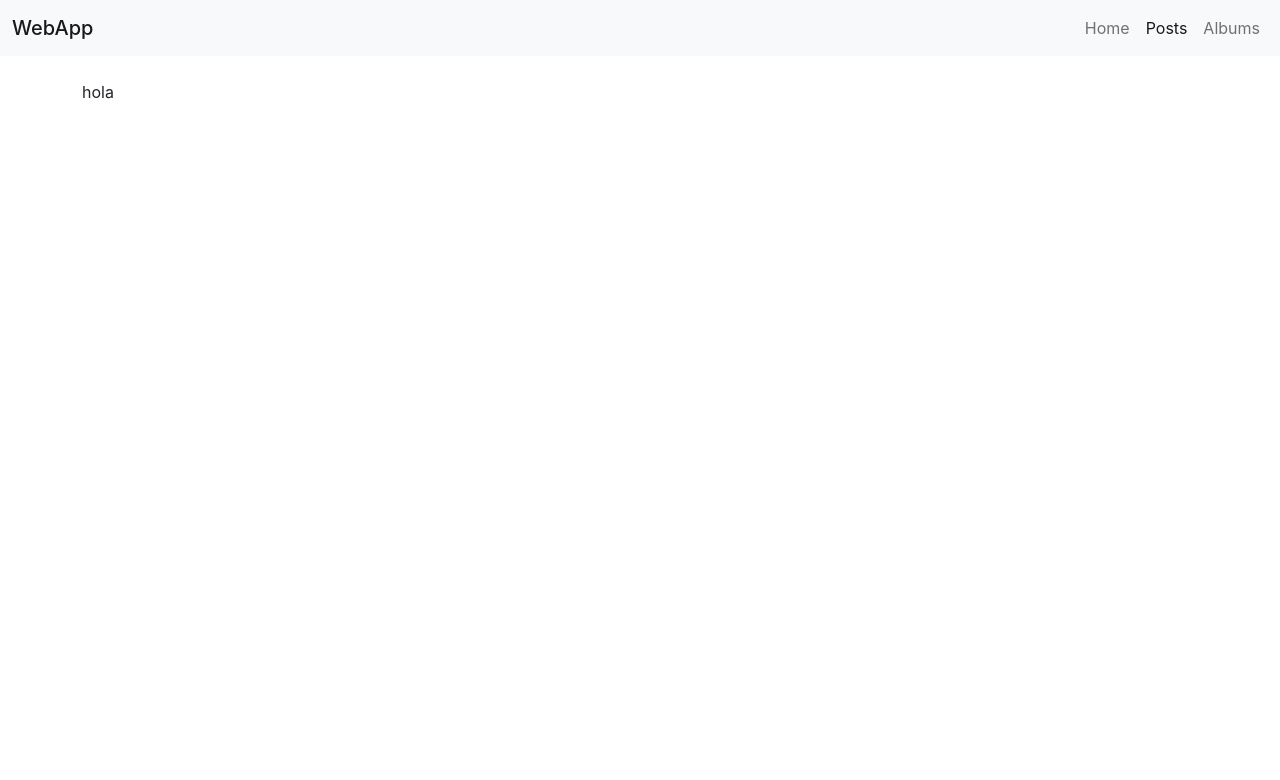
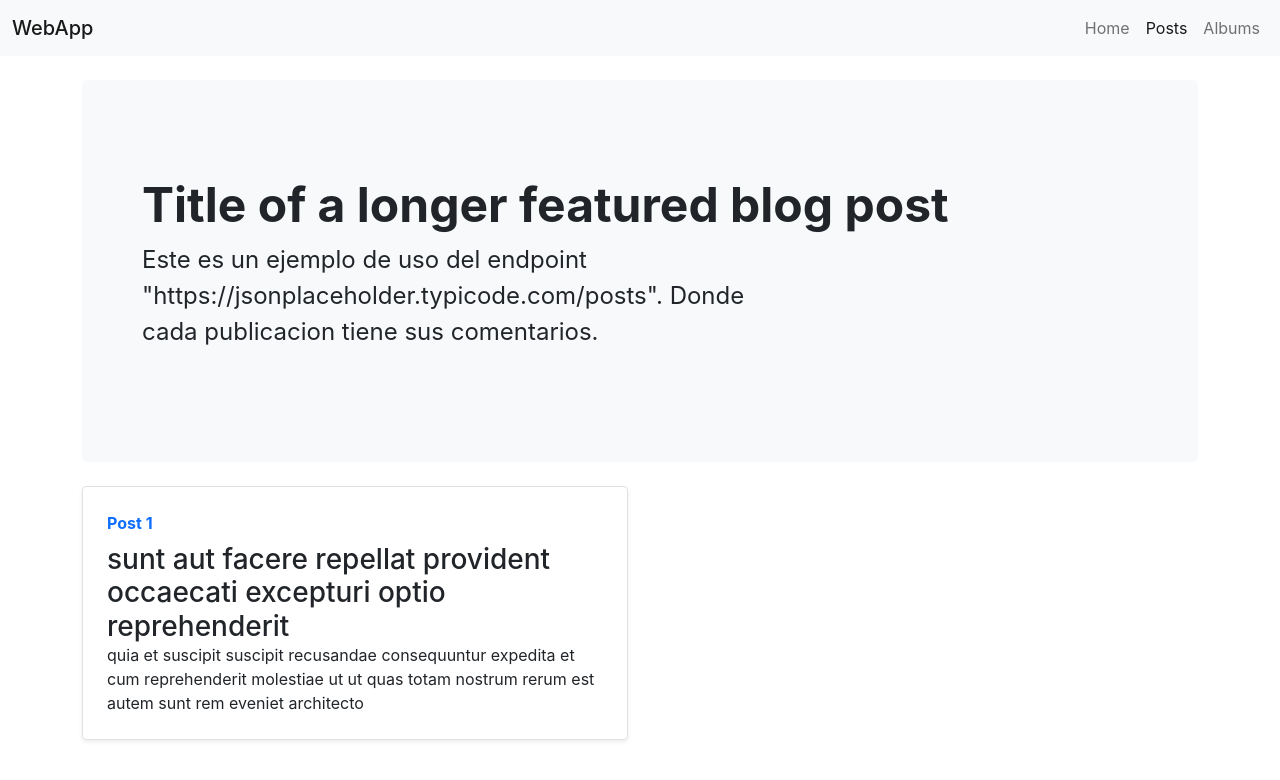
Before and after one commit to platinum-place/react-jsonplaceholder, a React (Create React App) app: page /posts in a window 1280 px wide. Shown: the top 780 px of the page. Built offline with nearby package versions, Linux system fonts and the light colour scheme; no server answers.

Commit message:
fin de complementos para post page

```diff
--- /dev/null
+++ b/src/components/Organisms/PostCard.jsx
@@ -0,0 +1,23 @@
+import React from 'react'
+import { Link } from 'react-router-dom';
+
+function PostCard({ id, title, body }) {
+    return (
+        <div className="col-md-6">
+            <div className="row g-0 border rounded overflow-hidden flex-md-row mb-4 shadow-sm h-md-250 position-relative">
+                <div className="col p-4 d-flex flex-column position-static">
+                    <strong className="d-inline-block mb-2 text-primary">Post {id}</strong>
+                    <h3 className="mb-0">{title}</h3>
+
+                    <p className="card-text mb-auto">
+                        {body}
+                    </p>
+
+                    <Link to={'/post/' + id} className="stretched-link" />
+                </div>
+            </div>
+        </div>
+    );
+}
+
+export default PostCard;
--- a/src/components/Pages/Posts.jsx
+++ b/src/components/Pages/Posts.jsx
@@ -1,8 +1,18 @@
 import React from 'react';
+import Article from '../Molecules/Article';
+import PostGrid from '../Templates/PostGrid';
 
 function Pokedex() {
     return (
-        <p>hola</p>
+        <>
+        <Article
+            titulo="Title of a longer featured blog post"
+            descripcion='Este es un ejemplo de uso del endpoint "https://jsonplaceholder.typicode.com/posts".
+            Donde cada publicacion tiene sus comentarios.'
+        />
+
+        <PostGrid />
+    </>
     );
 }
 
--- /dev/null
+++ b/src/components/Templates/PostGrid.jsx
@@ -0,0 +1,35 @@
+import React, { useEffect, useState } from 'react'
+import PostCard from '../Organisms/PostCard';
+
+function PostGrid() {
+    const [posts, setPosts] = useState([
+        {
+            "userId": 1,
+            "id": 1,
+            "title": "sunt aut facere repellat provident occaecati excepturi optio reprehenderit",
+            "body": "quia et suscipit\nsuscipit recusandae consequuntur expedita et cum\nreprehenderit molestiae ut ut quas totam\nnostrum rerum est autem sunt rem eveniet architecto"
+        }
+    ])
+
+    useEffect(() => {
+        fetch('https://jsonplaceholder.typicode.com/posts')
+            .then((response) => response.json())
+            .then((json) => setPosts(json));
+    }, [])
+
+    return (
+        <div className="row mb-2">
+            {
+                posts.map((post, i) =>
+                    <PostCard
+                        key={i}
+                        id={post.id}
+                        title={post.title}
+                        body={post.body}
+                    />)
+            }
+        </div>
+    );
+}
+
+export default PostGrid;
```
